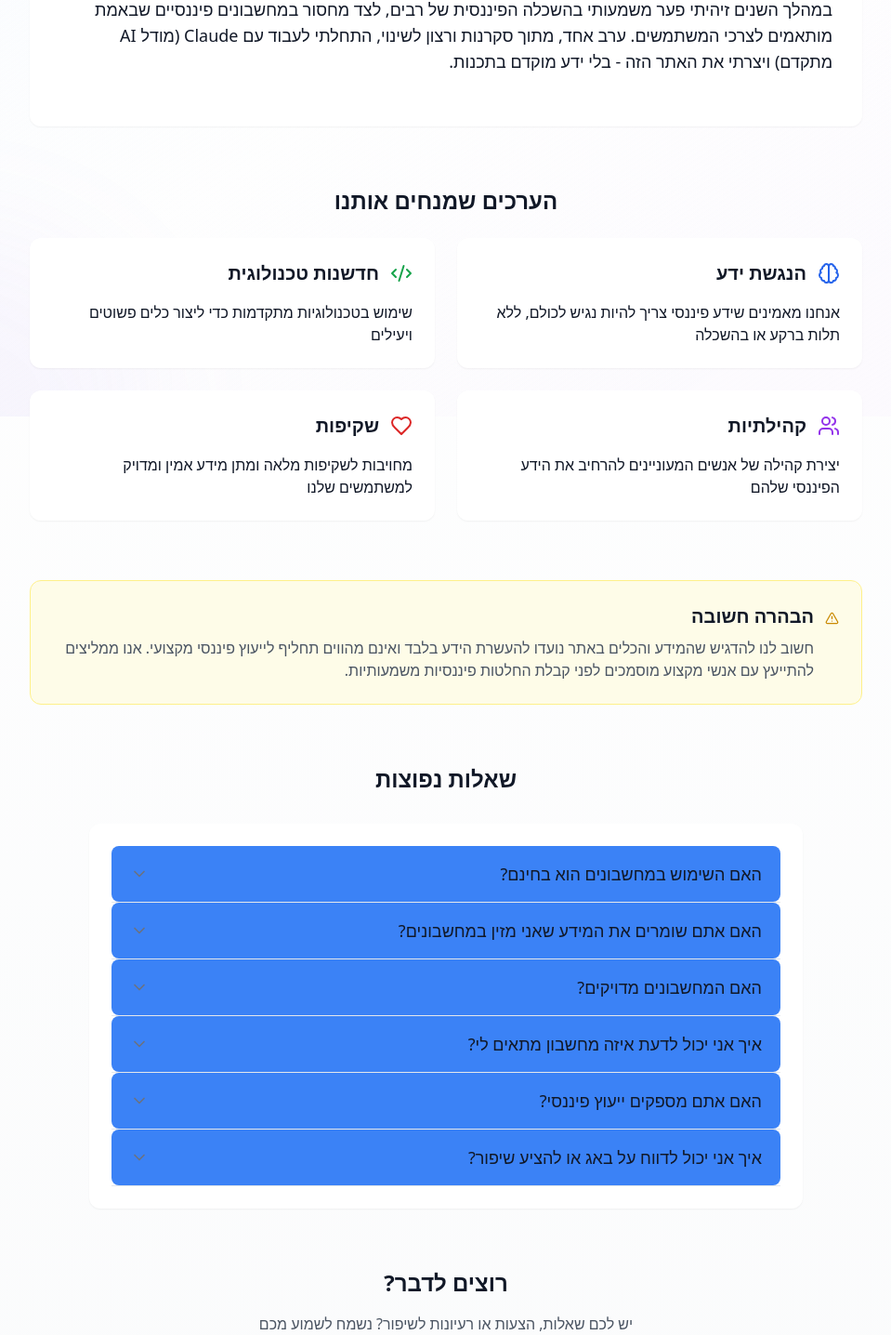
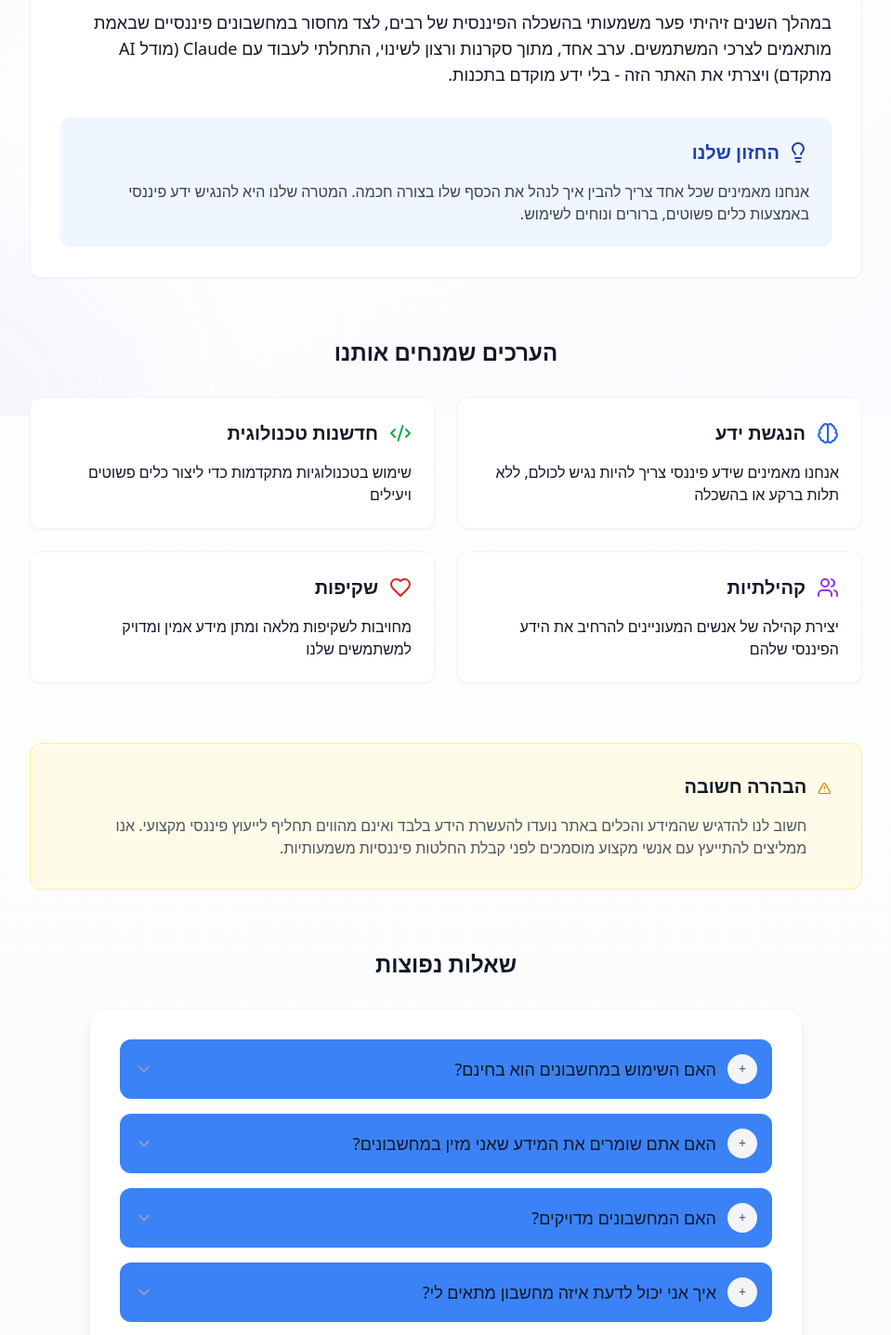
Before and after one commit to natimai/compound-interest-calculator, a Next.js app: page /about in a window 1280 px wide. Shown: the part 352-1788 px from the top of the page at 93% size, without its empty margins (160-1119 px from the left). Built offline with nearby package versions, Linux system fonts and the light colour scheme.

Commit message:
style: update design system with new dark mode and gradients - Add new gradient headers - Improve dark mode support - Update cards and buttons design - Enhance FAQ component interactions - Improve spacing and typography

```diff
--- a/pages/about.js
+++ b/pages/about.js
@@ -1,5 +1,5 @@
 import { NextSeo } from 'next-seo';
-import { Code2, Heart, Brain, Users, AlertTriangle, ChevronDown } from 'lucide-react';
+import { Code2, Heart, Brain, Users, AlertTriangle, ChevronDown, Lightbulb, Shield, Target } from 'lucide-react';
 import { useState } from 'react';
 
 // קומפוננטה של שאלה ותשובה
@@ -7,20 +7,40 @@ const FAQItem = ({ question, answer }) => {
   const [isOpen, setIsOpen] = useState(false);
 
   return (
-    <div className="border-b border-gray-200 dark:border-gray-700">
+    <div className="mb-4">
       <button
-        className="flex justify-between items-center w-full py-4 text-right"
+        className={`flex justify-between items-center w-full p-4 text-right rounded-xl transition-all duration-200
+          ${isOpen
+            ? 'bg-blue-50 dark:bg-blue-900/30'
+            : 'hover:bg-gray-50 dark:hover:bg-gray-700/50'
+          }`}
         onClick={() => setIsOpen(!isOpen)}
       >
-        <h3 className="text-lg font-medium text-gray-900 dark:text-white">{question}</h3>
+        <h3 className={`text-lg font-medium text-right flex items-center gap-3
+          text-gray-900 dark:text-white`}>
+          <span className={`flex items-center justify-center w-8 h-8 rounded-full text-sm
+            ${isOpen
+              ? 'bg-blue-100 dark:bg-blue-800 text-blue-700 dark:text-white'
+              : 'bg-gray-100 dark:bg-gray-800 text-gray-600 dark:text-gray-400'
+            }`}>
+            {isOpen ? '-' : '+'}
+          </span>
+          {question}
+        </h3>
         <ChevronDown
-          className={`w-5 h-5 text-gray-500 transition-transform ${
+          className={`w-5 h-5 transition-transform ${
+            isOpen
+              ? 'text-blue-600 dark:text-white transform rotate-180'
+              : 'text-gray-400 dark:text-gray-600'
+            } ${
             isOpen ? 'transform rotate-180' : ''
           }`}
         />
       </button>
       {isOpen && (
-        <div className="pb-4 pr-4 text-gray-600 dark:text-gray-300">
+        <div className="mt-2 p-4 pr-16 text-gray-600 dark:text-gray-300 leading-relaxed
+          bg-white dark:bg-gray-800 rounded-xl border border-blue-100 dark:border-blue-900/30
+          animate-fadeIn">
           {answer}
         </div>
       )}
@@ -32,27 +52,27 @@ export default function AboutPage() {
   const faqItems = [
     {
       question: "האם השימוש במחשבונים הוא בחינם?",
-      answer: "כן, כל המחשבונים באתר זמינים לשימוש בחינם וללא הגבלה."
+      answer: "כן! כל המחשבונים והתכנים באתר זמינים לשימוש בחינם וללא הגבלה. אנחנו מאמינים שידע פיננסי צריך להיות נגיש לכולם."
     },
     {
       question: "האם אתם שומרים את המידע שאני מזין במחשבונים?",
-      answer: "לא, איננו שומרים או מתעדים את הנתונים שמוזנים במחשבונים. כל החישובים מתבצעים בדפדפן שלך בלבד."
+      answer: "לא. הפרטיות שלכם חשובה לנו. כל החישובים מתבצעים בדפדפן שלכם בלבד ואיננו שומרים או מתעדים שום מידע אישי."
     },
     {
       question: "האם המחשבונים מדויקים?",
-      answer: "המחשבונים שלנו מבוססים על נוסחאות פיננסיות מקובלות, אך חשוב לזכור שהתוצאות הן הערכות בלבד ועשויות להשתנות בהתאם לתנאי השוק ומשתנים נוספים."
+      answer: "המחשבונים שלנו מבוססים על נוסחאות פיננסיות מקובלות ומדויקות. עם זאת, חשוב לזכור שהתוצאות הן הערכות בלבד ועשויות להשתנות בהתאם לתנאי השוק, אינפלציה, ומשתנים נוספים. אנו ממליצים להשתמש בהם ככלי עזר לקבלת החלטות ולא כמקור יחיד."
     },
     {
       question: "איך אני יכול לדעת איזה מחשבון מתאים לי?",
-      answer: "כל מחשבון מלווה בהסבר מפורט על השימוש שלו. אם אתם עדיין מתלבטים, אתם מוזמנים ליצור איתנו קשר ונשמח לכוון אתכם."
+      answer: "כל מחשבון באתר מלווה בהסבר מפורט על השימוש שלו והמקרים בהם כדאי להשתמש בו. בנוסף, יש לנו מדריכים וטיפים שיעזרו לכם להבין איזה כלי הכי מתאים למטרות שלכם. אם אתם עדיין מתלבטים, אתם מוזמנים ליצור איתנו קשר ונשמח לכוון אתכם."
     },
     {
       question: "האם אתם מספקים ייעוץ פיננסי?",
-      answer: "לא, אנחנו מספקים כלים לחישוב והערכה בלבד. לקבלת ייעוץ פיננסי מקצועי, אנו ממליצים לפנות ליועץ פיננסי מוסמך."
+      answer: "לא. אנחנו מספקים כלים חינוכיים וכלי עזר לחישוב והערכה בלבד. המידע באתר נועד להעשרה ולימוד כללי ואינו מהווה תחליף לייעוץ פיננסי, משפטי או מקצועי אחר. לקבלת ייעוץ מותאם אישית, אנו ממליצים להתייעץ עם אנשי מקצוע מוסמכים."
     },
     {
       question: "איך אני יכול לדווח על באג או להציע שיפור?",
-      answer: "נשמח לקבל משוב! אתם מוזמנים ליצור איתנו קשר במייל netanel18999@gmail.com"
+      answer: "נשמח לקבל משוב! אתם מוזמנים ליצור איתנו קשר במייל netanel18999@gmail.com. המשוב שלכם חשוב לנו ועוזר לנו להשתפר ולהתאים את הכלים לצרכים שלכם."
     }
   ];
 
@@ -66,10 +86,10 @@ export default function AboutPage() {
       <div className="container mx-auto px-4 py-12">
         {/* Hero Section */}
         <div className="max-w-3xl mx-auto text-center mb-16">
-          <h1 className="text-4xl font-bold mb-6">
+          <h1 className="text-4xl md:text-5xl font-bold mb-6 bg-gradient-to-r from-blue-600 to-purple-600 bg-clip-text text-transparent">
             הסיפור מאחורי דריבית
           </h1>
-          <p className="text-xl text-gray-600 dark:text-gray-300">
+          <p className="text-xl text-gray-600 dark:text-gray-300 leading-relaxed">
             מפגש מושלם בין טכנולוגיה, פיננסים וחינוך
           </p>
         </div>
@@ -78,23 +98,32 @@ export default function AboutPage() {
         <div className="max-w-4xl mx-auto">
           {/* Story */}
           <section className="mb-16">
-            <div className="bg-white dark:bg-gray-800 rounded-xl p-8 shadow-sm">
+            <div className="bg-white dark:bg-gray-800 rounded-xl p-8 shadow-sm border border-gray-100 dark:border-gray-700">
               <p className="text-lg mb-6">
                 היי, אני נתנאל מימון, יזם ובעל תואר ראשון בשיווק. החיבור שלי לעולם הפיננסים והטכנולוגיה הוביל אותי ליצירת דריבית - פרויקט שנולד מתוך תשוקה להנגשת ידע פיננסי לכל אחד ואחת.
               </p>
               <p className="text-lg mb-6">
                 במהלך השנים זיהיתי פער משמעותי בהשכלה הפיננסית של רבים, לצד מחסור במחשבונים פיננסיים שבאמת מותאמים לצרכי המשתמשים. ערב אחד, מתוך סקרנות ורצון לשינוי, התחלתי לעבוד עם Claude (מודל AI מתקדם) ויצרתי את האתר הזה - בלי ידע מוקדם בתכנות.
               </p>
+              <div className="bg-blue-50 dark:bg-blue-900/30 p-6 rounded-xl mt-8">
+                <h3 className="text-xl font-bold text-blue-800 dark:text-blue-300 mb-4 flex items-center gap-2">
+                  <Lightbulb className="w-6 h-6" />
+                  החזון שלנו
+                </h3>
+                <p className="text-gray-700 dark:text-gray-300">
+                  אנחנו מאמינים שכל אחד צריך להבין איך לנהל את הכסף שלו בצורה חכמה. המטרה שלנו היא להנגיש ידע פיננסי באמצעות כלים פשוטים, ברורים ונוחים לשימוש.
+                </p>
+              </div>
             </div>
           </section>
 
           {/* Values */}
           <section className="mb-16">
-            <h2 className="text-2xl font-bold mb-6 text-center">
+            <h2 className="text-2xl font-bold mb-8 text-center">
               הערכים שמנחים אותנו
             </h2>
             <div className="grid grid-cols-1 md:grid-cols-2 gap-6">
-              <div className="bg-white dark:bg-gray-800 rounded-xl p-6 shadow-sm">
+              <div className="bg-white dark:bg-gray-800 rounded-xl p-6 shadow-sm border border-gray-100 dark:border-gray-700 hover:border-blue-500 dark:hover:border-blue-500 transition-colors">
                 <div className="flex items-center mb-4">
                   <Brain className="w-6 h-6 text-blue-600 ml-3" />
                   <h3 className="text-xl font-semibold">הנגשת ידע</h3>
@@ -102,7 +131,7 @@ export default function AboutPage() {
                 <p>אנחנו מאמינים שידע פיננסי צריך להיות נגיש לכולם, ללא תלות ברקע או בהשכלה</p>
               </div>
 
-              <div className="bg-white dark:bg-gray-800 rounded-xl p-6 shadow-sm">
+              <div className="bg-white dark:bg-gray-800 rounded-xl p-6 shadow-sm border border-gray-100 dark:border-gray-700 hover:border-green-500 dark:hover:border-green-500 transition-colors">
                 <div className="flex items-center mb-4">
                   <Code2 className="w-6 h-6 text-green-600 ml-3" />
                   <h3 className="text-xl font-semibold">חדשנות טכנולוגית</h3>
@@ -110,7 +139,7 @@ export default function AboutPage() {
                 <p>שימוש בטכנולוגיות מתקדמות כדי ליצור כלים פשוטים ויעילים</p>
               </div>
 
-              <div className="bg-white dark:bg-gray-800 rounded-xl p-6 shadow-sm">
+              <div className="bg-white dark:bg-gray-800 rounded-xl p-6 shadow-sm border border-gray-100 dark:border-gray-700 hover:border-purple-500 dark:hover:border-purple-500 transition-colors">
                 <div className="flex items-center mb-4">
                   <Users className="w-6 h-6 text-purple-600 ml-3" />
                   <h3 className="text-xl font-semibold">קהילתיות</h3>
@@ -118,7 +147,7 @@ export default function AboutPage() {
                 <p>יצירת קהילה של אנשים המעוניינים להרחיב את הידע הפיננסי שלהם</p>
               </div>
 
-              <div className="bg-white dark:bg-gray-800 rounded-xl p-6 shadow-sm">
+              <div className="bg-white dark:bg-gray-800 rounded-xl p-6 shadow-sm border border-gray-100 dark:border-gray-700 hover:border-red-500 dark:hover:border-red-500 transition-colors">
                 <div className="flex items-center mb-4">
                   <Heart className="w-6 h-6 text-red-600 ml-3" />
                   <h3 className="text-xl font-semibold">שקיפות</h3>
@@ -130,11 +159,11 @@ export default function AboutPage() {
 
           {/* Disclaimer */}
           <section className="mb-16">
-            <div className="bg-yellow-50 dark:bg-gray-800 rounded-xl p-6 border border-yellow-200 dark:border-gray-700">
+            <div className="bg-yellow-50 dark:bg-gray-800 rounded-xl p-8 border border-yellow-200 dark:border-gray-700">
               <div className="flex items-start">
                 <AlertTriangle className="w-6 h-6 text-yellow-600 ml-3 mt-1" />
                 <div>
-                  <h3 className="text-xl font-semibold mb-2">הבהרה חשובה</h3>
+                  <h3 className="text-xl font-semibold mb-4">הבהרה חשובה</h3>
                   <p className="text-gray-600 dark:text-gray-300">
                     חשוב לנו להדגיש שהמידע והכלים באתר נועדו להעשרת הידע בלבד ואינם מהווים תחליף לייעוץ פיננסי מקצועי. אנו ממליצים להתייעץ עם אנשי מקצוע מוסמכים לפני קבלת החלטות פיננסיות משמעותיות.
                   </p>
@@ -149,7 +178,8 @@ export default function AboutPage() {
               <h2 className="text-2xl font-bold mb-8 text-center">
                 שאלות נפוצות
               </h2>
-              <div className="bg-white dark:bg-gray-800 rounded-xl shadow-sm p-6">
+              <div className="bg-white dark:bg-gray-800 rounded-2xl shadow-lg p-6 sm:p-8
+                border border-gray-100 dark:border-gray-700">
                 {faqItems.map((item, index) => (
                   <FAQItem
                     key={index}
@@ -172,7 +202,7 @@ export default function AboutPage() {
               </p>
               <a
                 href="mailto:netanel18999@gmail.com"
-                className="inline-flex items-center justify-center px-6 py-3 border border-transparent text-base font-medium rounded-md text-white bg-blue-600 hover:bg-blue-700"
+                className="inline-flex items-center justify-center px-8 py-4 text-base font-medium rounded-xl text-white bg-gradient-to-r from-blue-600 to-purple-600 hover:from-blue-700 hover:to-purple-700 transition-all duration-200 shadow-lg hover:shadow-xl"
               >
                 צרו קשר
               </a>
```
Also changed, not shown: pages/guides/index.js (+32 -15 lines).
